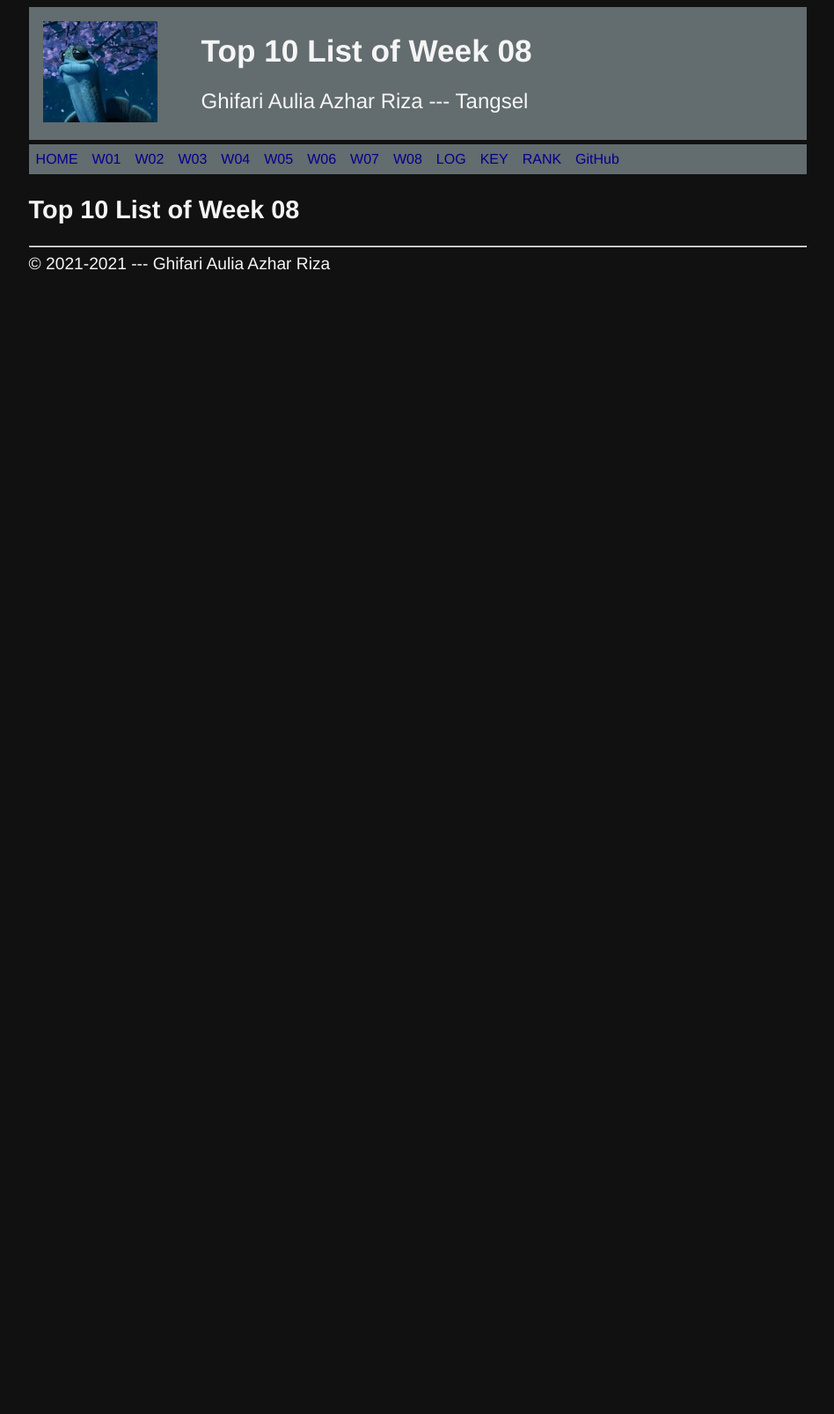
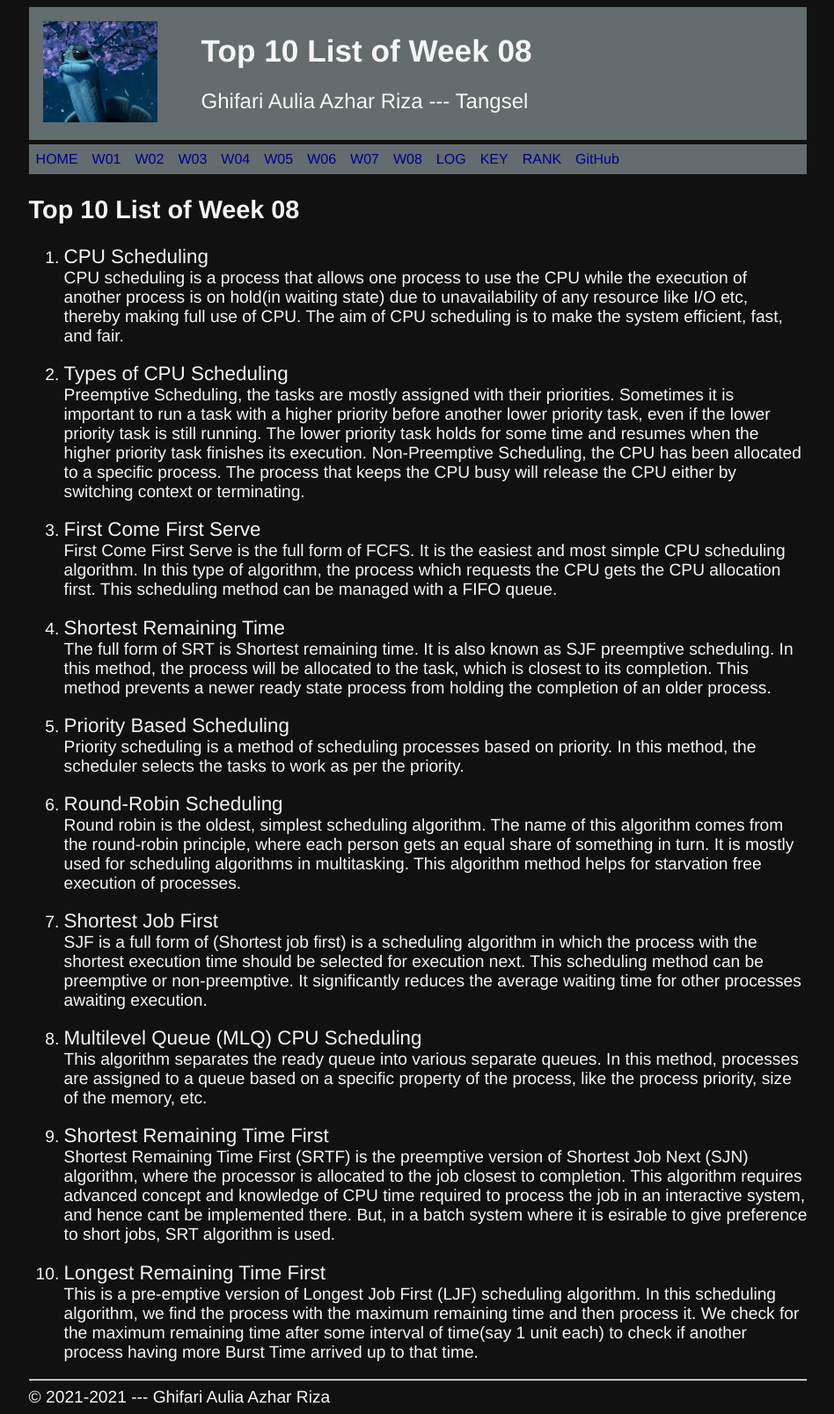
Before and after one commit to ghifariaulia/os211, a Jekyll site: the page built from w08.md, in a window 1280 px wide. Shown: the whole page at 88% size, without its empty margins (165-1113 px from the left). Built offline with Jekyll 4.4.1, drawn with Linux system fonts in a browser that asks for light colours; our own code applies the rules of GitHub Pages for plain Markdown files; before the commit the page ends 900 px from its top, so only the background shows below that.

Commit message:
OS211 ghifariaulia

```diff
--- a/w08.md
+++ b/w08.md
@@ -4,3 +4,55 @@ permalink: /W08/
 ---
 
 # Top 10 List of Week 08
+
+1. [CPU Scheduling](https://www.studytonight.com/operating-system/cpu-scheduling)<br>
+CPU scheduling is a process that allows one process to use the CPU while the execution of another process is on
+hold(in waiting state) due to unavailability of any resource like I/O etc, thereby making full use of CPU. The
+aim of CPU scheduling is to make the system efficient, fast, and fair.
+
+2. [Types of CPU Scheduling](https://www.guru99.com/cpu-scheduling-algorithms.html)<br>
+Preemptive Scheduling, the tasks are mostly assigned with their priorities. Sometimes it is important to run a
+task with a higher priority before another lower priority task, even if the lower priority task is still running.
+The lower priority task holds for some time and resumes when the higher priority task finishes its execution.
+Non-Preemptive Scheduling, the CPU has been allocated to a specific process. The process that keeps the CPU busy
+will release the CPU either by switching context or terminating.
+
+3. [First Come First Serve](https://www.tutorialspoint.com/operating_system/os_process_scheduling_algorithms.htm)<br>
+First Come First Serve is the full form of FCFS. It is the easiest and most simple CPU scheduling algorithm. In
+this type of algorithm, the process which requests the CPU gets the CPU allocation first. This scheduling method
+can be managed with a FIFO queue.
+
+4. [Shortest Remaining Time](https://www.guru99.com/cpu-scheduling-algorithms.html)<br>
+The full form of SRT is Shortest remaining time. It is also known as SJF preemptive scheduling. In this method,
+the process will be allocated to the task, which is closest to its completion. This method prevents a newer ready
+state process from holding the completion of an older process.
+
+5. [Priority Based Scheduling](https://www.studytonight.com/operating-system/priority-scheduling)<br>
+Priority scheduling is a method of scheduling processes based on priority. In this method, the scheduler selects
+the tasks to work as per the priority.
+
+6. [Round-Robin Scheduling](https://www.guru99.com/round-robin-scheduling-example.html)<br>
+Round robin is the oldest, simplest scheduling algorithm. The name of this algorithm comes from the round-robin
+principle, where each person gets an equal share of something in turn. It is mostly used for scheduling
+algorithms in multitasking. This algorithm method helps for starvation free execution of processes.
+
+7. [Shortest Job First](https://www.guru99.com/shortest-job-first-sjf-scheduling.html)<br>
+SJF is a full form of (Shortest job first) is a scheduling algorithm in which the process with the shortest
+execution time should be selected for execution next. This scheduling method can be preemptive or non-preemptive.
+It significantly reduces the average waiting time for other processes awaiting execution.
+
+8. [Multilevel Queue (MLQ) CPU Scheduling](https://www.geeksforgeeks.org/multilevel-queue-mlq-cpu-scheduling/)<br>
+This algorithm separates the ready queue into various separate queues. In this method, processes are assigned to
+a queue based on a specific property of the process, like the process priority, size of the memory, etc.
+
+9. [Shortest Remaining Time First](https://www.geeksforgeeks.org/introduction-of-shortest-remaining-time-first-srtf-algorithm/)<br>
+Shortest Remaining Time First (SRTF) is the preemptive version of Shortest Job Next (SJN) algorithm, where the
+processor is allocated to the job closest to completion. This algorithm requires advanced concept and knowledge
+of CPU time required to process the job in an interactive system, and hence cant be implemented there. But, in a
+batch system where it is esirable to give preference to short jobs, SRT algorithm is used.
+
+10. [Longest Remaining Time First](https://www.geeksforgeeks.org/longest-remaining-time-first-lrtf-cpu-scheduling-algorithm/)<br>
+This is a pre-emptive version of Longest Job First (LJF) scheduling algorithm. In this scheduling algorithm, we
+find the process with the maximum remaining time and then process it. We check for the maximum remaining time
+after some interval of time(say 1 unit each) to check if another process having more Burst Time arrived up to
+that time.
```
